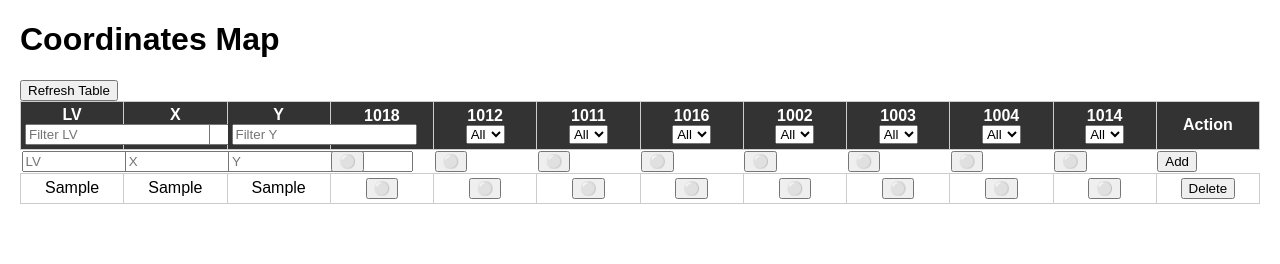
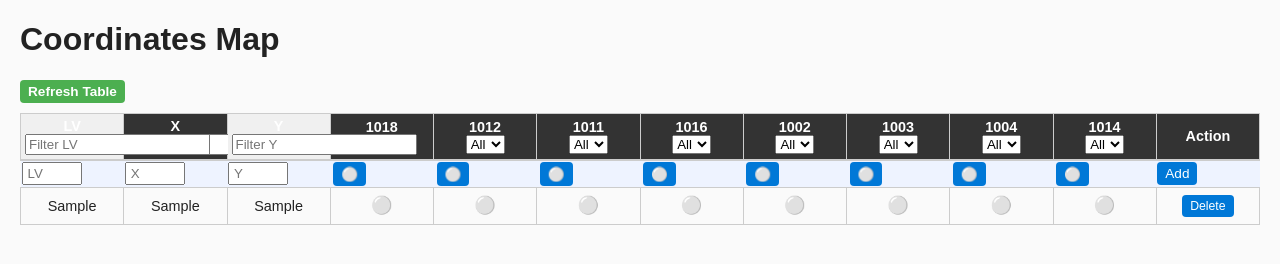
Before and after one commit to marvinso1978/coords-frontend, a website: page index.html in a window 1280 px wide. Both pictures are taken after typing "Sample", "Sample", "Sample" into the empty fields and a click on the button "Add". Drawn offline with Linux system fonts and the light colour scheme; no server answers.

Commit message:
Update style.css

```diff
--- a/style.css
+++ b/style.css
@@ -1,27 +1,33 @@
+/* === Base Layout === */
 body {
   font-family: Arial, sans-serif;
   margin: 20px;
+  background: #fafafa;
+  color: #222;
 }
 
+.container {
+  overflow: auto;
+  max-height: 85vh;
+  border: 1px solid #ccc;
+  border-radius: 6px;
+  background: white;
+}
+
+/* === Table Styling === */
 table {
   width: 100%;
   border-collapse: collapse;
   table-layout: fixed;
 }
 
-thead th {
-  position: sticky;
-  top: 0;
-  background: #333;
-  color: white;
-  z-index: 3;
-}
-
-tbody td, thead th {
+thead th,
+tbody td {
   border: 1px solid #ccc;
   padding: 4px;
   text-align: center;
   word-wrap: break-word;
+  font-size: 0.9em;
 }
 
 tbody tr:nth-child(even) {
@@ -32,31 +38,124 @@ tbody tr:hover {
   background-color: #e0e0e0;
 }
 
-#filterRow select, #filterRow input {
-  width: 95%;
-  padding: 3px;
-  font-size: 0.9em;
+/* === Sticky Header === */
+thead th {
+  position: sticky;
+  top: 0;
+  background: #333;
+  color: white;
+  z-index: 4;
 }
 
-.container {
-  overflow: auto;
-  max-height: 85vh;
+/* === Filter Row (inputs + dropdowns) === */
+#filterRow th {
+  background: #555;
+  color: white;
+  top: 35px;
+  position: sticky;
+  z-index: 4;
 }
 
-/* Freeze first 3 columns */
-/* For header cells — keep dark background */
-thead th.sticky-col,
-thead th.sticky-col-2,
-thead th.sticky-col-3 {
-  background: #333;
-  color: white;
-  z-index: 4; /* slightly higher than others to stay on top */
+#filterRow input,
+#filterRow select {
+  width: 100%;
+  box-sizing: border-box;
+  padding: 2px 4px;
+  font-size: 0.85em;
+  border: 1px solid #888;
+  border-radius: 3px;
+  background: #fafafa;
+  color: #222;
 }
 
-/* For body cells — keep white background */
-tbody td.sticky-col,
-tbody td.sticky-col-2,
+#filterRow input:focus,
+#filterRow select:focus {
+  outline: none;
+  border-color: #0078d7;
+  background: #fff;
+}
+
+/* === Sticky First 3 Columns === */
+thead th.sticky-col,
+tbody td.sticky-col {
+  position: sticky;
+  left: 0;
+  background: #f0f0f0;
+  z-index: 5;
+}
+
+thead th.sticky-col-2,
+tbody td.sticky-col-2 {
+  position: sticky;
+  left: 70px; /* adjust if LV column width changes */
+  background: #f0f0f0;
+  z-index: 5;
+}
+
+thead th.sticky-col-3,
 tbody td.sticky-col-3 {
-  background: #fff;
+  position: sticky;
+  left: 140px; /* adjust based on LV + X column width */
+  background: #f0f0f0;
+  z-index: 5;
+}
+
+/* === Buttons === */
+button {
+  padding: 4px 8px;
+  border: none;
+  border-radius: 4px;
+  background: #0078d7;
+  color: white;
+  cursor: pointer;
+  font-size: 0.85em;
+}
+
+button:hover {
+  background: #005fa3;
+}
+
+.toggle-btn {
+  width: 28px;
+  height: 28px;
+  padding: 0;
+  border-radius: 6px;
+  background: none;
+  font-size: 1.2em;
+}
+
+.toggle-btn:hover {
+  background: #ddd;
+}
+
+/* === Refresh Button === */
+#refresh-btn {
+  background: #4caf50;
+  color: white;
+  font-weight: bold;
+  margin-bottom: 10px;
+}
+
+#refresh-btn:hover {
+  background: #3d8b40;
+}
+
+/* === Add Row Section === */
+#add-row {
+  background: #eef3ff;
+  border-top: 2px solid #ccc;
+  padding: 8px;
+  position: sticky;
+  bottom: 0;
   z-index: 3;
 }
+
+#add-row input {
+  width: 60px;
+  padding: 2px 4px;
+  box-sizing: border-box;
+}
+
+#add-row .server-toggle {
+  margin: 0 2px;
+}
```
